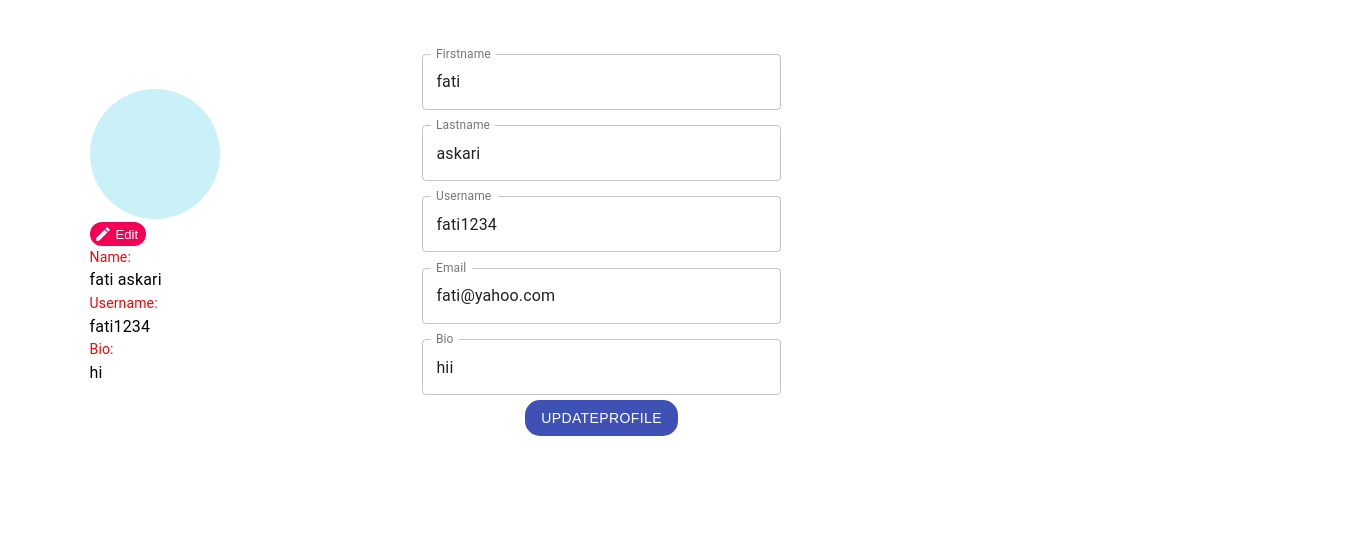
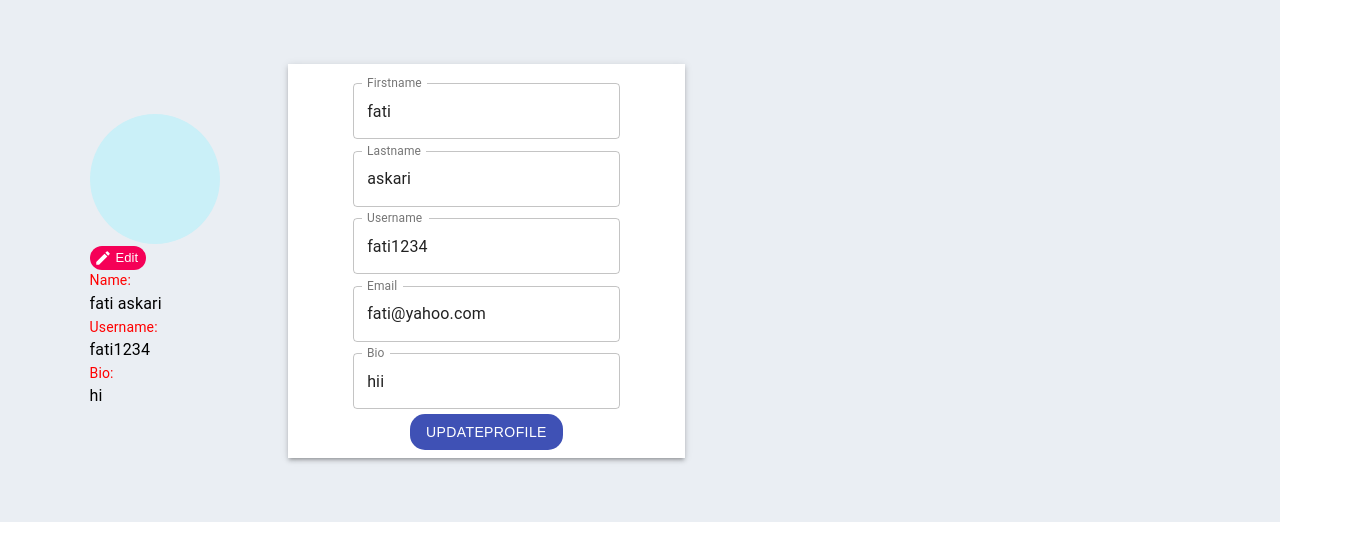
Before and after one commit to combinator4001/combinator-front, a React (Create React App) app: page /profileuser1 in a window 1280 px wide. Shown: the top 560 px of the page, 1370 px wide, since content can reach past the window. Built offline with nearby package versions, Linux system fonts and the light colour scheme.

Commit message:
profile style updated

```diff
--- a/src/component/Login/Login.js
+++ b/src/component/Login/Login.js
@@ -73,7 +73,7 @@ const Login =({history}) => {
 
 		}
 		else{
-            history.replace("/profileuser1");
+
 			toast.error("please fill!", {
 				position: "top-right",
 				closeOnClick: true
--- a/src/component/profileuser1/profile1.css
+++ b/src/component/profileuser1/profile1.css
@@ -1,12 +1,17 @@
 .pro7{
-    margin-left: 7%;
-    margin-top: 3%;
+    padding-left: 7%;
+    padding-top: 5%;
+    padding-bottom: 5%;
+    margin-left: 0%;
+    margin-top: 0%;
     width: 100%;
     display: flex;
     justify-content: left;
     align-items: center;
     flex-basis: 35%;
+    background-color: #EAEEF3;
 }
+
 
 .img7{
     height: 130px;
@@ -23,7 +28,7 @@
     margin-top: 1%;
 }
 .update7{
-width: 40%;
+width: 100%;
 
 
 }
--- a/src/component/profileuser1/profileUser1.js
+++ b/src/component/profileuser1/profileUser1.js
@@ -96,6 +96,16 @@ const ProfileUser = props => {
                 </div>
             </div>
 
+
+            <Grid container>
+                <Box
+                    sx={{
+                        boxShadow: 3,
+                        bgcolor: 'background.paper',
+                        width :'40%',
+                        p:1
+                    }}
+                >
                     <div className="update7">
                         <form className="form7" onSubmit={handleSubmit}>
                             <TextField
@@ -162,8 +172,11 @@ const ProfileUser = props => {
 
                         </form>
                     </div>
+                </Box>
+            </Grid>
         </div>
-        <div/>
+
+
 
 
 
```
Lines whose indentation alone changed are shown as unchanged.
